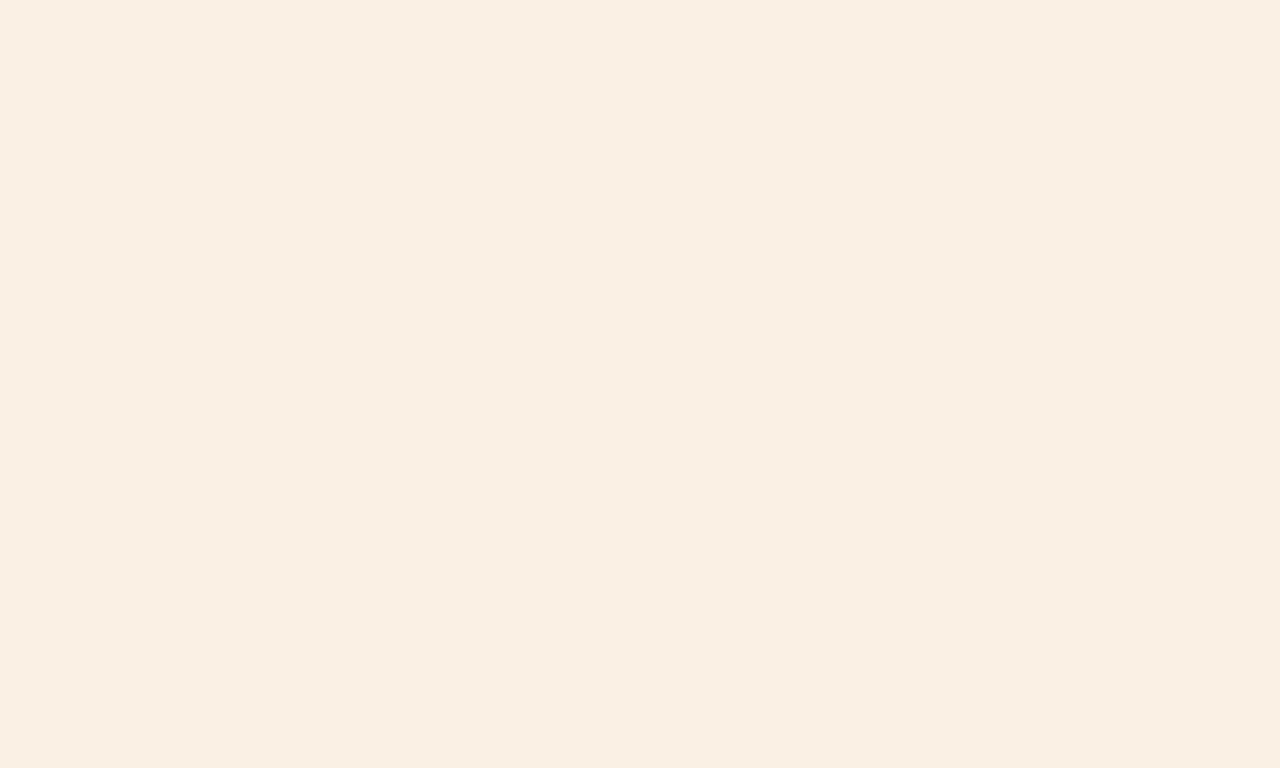
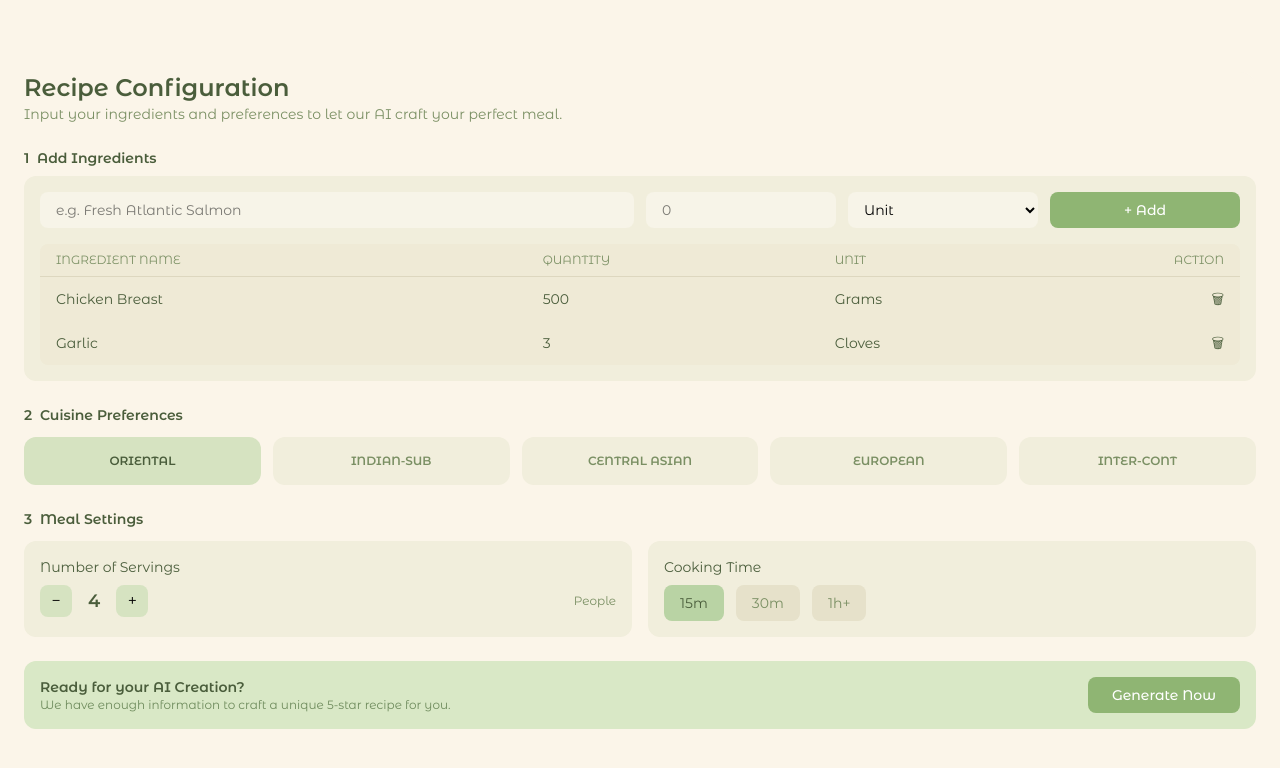
Before and after one commit to Aiinhome-Aivista/dailydish-front-end, a React (Vite) app: page /recipe-configuration in a window 1280 px wide. Before the commit this address had no page. Shown: the top 768 px of the page. Built offline with nearby package versions, Linux system fonts and the light colour scheme.

Commit message:
RecipeConfiguration

```diff
--- /dev/null
+++ b/src/features/recipeconfiguration/pages/RecipeConfiguration.tsx
@@ -0,0 +1,185 @@
+import { useState } from "react";
+
+export default function RecipeConfiguration() {
+  const [servings, setServings] = useState(4);
+
+  return (
+    <div className="min-h-screen bg-[#FBF5E9] flex items-center justify-center p-6">
+      <div className="w-full max-w-full bg-[#FBF5E9] rounded-2xl">
+        <div className="mb-6">
+          <h1 className="text-2xl font-semibold text-[#4A5D3B]">
+            Recipe Configuration
+          </h1>
+          <p className="text-sm text-[#7A8F63]">
+            Input your ingredients and preferences to let our AI craft your perfect meal.
+          </p>
+        </div>
+        <div className="mb-6">
+          <h2 className="text-sm font-semibold text-[#4A5D3B] mb-2">
+            1&nbsp; Add Ingredients
+          </h2>
+
+          <div className="bg-[#F1EEDC] rounded-xl p-4 space-y-4">
+            <div className="grid grid-cols-12 gap-3">
+              <input
+                className="col-span-6 rounded-lg px-4 py-2 text-sm bg-[#F7F4E8] outline-none"
+                placeholder="e.g. Fresh Atlantic Salmon"
+              />
+              <input
+                className="col-span-2 rounded-lg px-4 py-2 text-sm bg-[#F7F4E8] outline-none"
+                placeholder="0"
+              />
+              <select className="col-span-2 rounded-lg px-3 py-2 text-sm bg-[#F7F4E8] outline-none">
+                <option>Unit</option>
+                <option>Grams</option>
+                <option>Cloves</option>
+              </select>
+              <button className="col-span-2 bg-[#8FB573] text-white rounded-lg text-sm font-medium">
+                + Add
+              </button>
+            </div>
+            <div className="bg-[#EFEAD6] rounded-lg">
+              <div className="grid grid-cols-12 text-xs text-[#7A8F63] px-4 py-2">
+                <div className="col-span-5">INGREDIENT NAME</div>
+                <div className="col-span-3">QUANTITY</div>
+                <div className="col-span-3">UNIT</div>
+                <div className="col-span-1 text-right">ACTION</div>
+              </div>
+              <div className="border-t border-[#DDD7BF]">
+                <Row name="Chicken Breast" qty="500" unit="Grams" />
+                <Row name="Garlic" qty="3" unit="Cloves" />
+              </div>
+            </div>
+          </div>
+        </div>
+        <div className="mb-6">
+          <h2 className="text-sm font-semibold text-[#4A5D3B] mb-3">
+            2&nbsp; Cuisine Preferences
+          </h2>
+          <div className="grid grid-cols-5 gap-3">
+            <Cuisine active label="ORIENTAL" />
+            <Cuisine label="INDIAN-SUB" />
+            <Cuisine label="CENTRAL ASIAN" />
+            <Cuisine label="EUROPEAN" />
+            <Cuisine label="INTER-CONT" />
+          </div>
+        </div>
+        <div className="mb-6">
+          <h2 className="text-sm font-semibold text-[#4A5D3B] mb-3">
+            3&nbsp; Meal Settings
+          </h2>
+
+          <div className="grid grid-cols-2 gap-4">
+            {/* Servings */}
+            <div className="bg-[#F1EEDC] rounded-xl p-4">
+              <p className="text-sm text-[#4A5D3B] mb-2">
+                Number of Servings
+              </p>
+              <div className="flex items-center gap-4">
+                <button
+                  onClick={() => setServings(Math.max(1, servings - 1))}
+                  className="w-8 h-8 rounded-lg bg-[#D6E3C1]"
+                >
+                  −
+                </button>
+                <span className="text-lg font-semibold text-[#4A5D3B]">
+                  {servings}
+                </span>
+                <button
+                  onClick={() => setServings(servings + 1)}
+                  className="w-8 h-8 rounded-lg bg-[#D6E3C1]"
+                >
+                  +
+                </button>
+                <span className="text-xs text-[#7A8F63] ml-auto">
+                  People
+                </span>
+              </div>
+            </div>
+
+            {/* Cooking Time */}
+            <div className="bg-[#F1EEDC] rounded-xl p-4">
+              <p className="text-sm text-[#4A5D3B] mb-2">
+                Cooking Time
+              </p>
+              <div className="flex gap-3">
+                <Time active label="15m" />
+                <Time label="30m" />
+                <Time label="1h+" />
+              </div>
+            </div>
+          </div>
+        </div>
+
+        {/* Footer */}
+        <div className="bg-[#D9E8C6] rounded-xl p-4 flex items-center justify-between">
+          <div>
+            <p className="text-sm font-semibold text-[#4A5D3B]">
+              Ready for your AI Creation?
+            </p>
+            <p className="text-xs text-[#6E8B5C]">
+              We have enough information to craft a unique 5-star recipe for you.
+            </p>
+          </div>
+          <button className="bg-[#8FB573] text-white px-6 py-2 rounded-lg text-sm font-medium">
+            Generate Now
+          </button>
+        </div>
+      </div>
+    </div>
+  );
+}
+
+/* ---------- Small Components ---------- */
+
+interface RowProps {
+  name: string;
+  qty: string;
+  unit: string;
+}
+
+function Row({ name, qty, unit }: RowProps) {
+  return (
+    <div className="grid grid-cols-12 px-4 py-3 text-sm text-[#4A5D3B]">
+      <div className="col-span-5">{name}</div>
+      <div className="col-span-3">{qty}</div>
+      <div className="col-span-3">{unit}</div>
+      <div className="col-span-1 text-right cursor-pointer">🗑</div>
+    </div>
+  );
+}
+
+interface OptionProps {
+  label: string;
+  active?: boolean;
+}
+
+function Cuisine({ label, active }: OptionProps) {
+  return (
+    <div
+      className={`rounded-xl p-4 text-center text-xs font-semibold
+        ${
+          active
+            ? "bg-[#D6E3C1] text-[#4A5D3B]"
+            : "bg-[#F1EEDC] text-[#7A8F63]"
+        }`}
+    >
+      {label}
+    </div>
+  );
+}
+
+function Time({ label, active }: OptionProps) {
+  return (
+    <button
+      className={`px-4 py-2 rounded-lg text-sm
+        ${
+          active
+            ? "bg-[#B9D3A4] text-[#4A5D3B]"
+            : "bg-[#E6E1CA] text-[#7A8F63]"
+        }`}
+    >
+      {label}
+    </button>
+  );
+}
--- a/src/features/splashscreen/pages/SplashScreen.tsx
+++ b/src/features/splashscreen/pages/SplashScreen.tsx
@@ -1,5 +1,5 @@
 import React from 'react';
-import LogoSvg from '../../../assets/Vector.svg';
+import LogoSvg from '../../../assets/withoutSmoke.svg';
 const AnimatedLogo = () => {
   return (
     <div className="relative flex justify-center items-center">
--- a/src/routes/AppRoutes.tsx
+++ b/src/routes/AppRoutes.tsx
@@ -4,6 +4,7 @@ import LandingPage from '../features/landingpage/pages/LandingPage';
 import Login from '../features/auth/pages/Login';
 import SplashScreen from '../features/splashscreen/pages/SplashScreen';
 import SignUp from "../features/auth/pages/SignUp";
+import RecipeConfiguration from "../features/recipeconfiguration/pages/RecipeConfiguration";
 
 const SplashToLanding = () => {
   const [showSplash, setShowSplash] = useState(true);
@@ -25,8 +26,8 @@ function AppRoutes() {
       <Route path="/" element={<SplashToLanding />} />
       <Route path="login" element={<Login />} />
       <Route path="signup" element={<SignUp/>} />
-
-      </Routes>
+      <Route path="recipe-configuration" element={<RecipeConfiguration />} />
+    </Routes>
   )
 }
 
```
Also changed, not shown: src/assets/withoutSmoke.svg (added).
